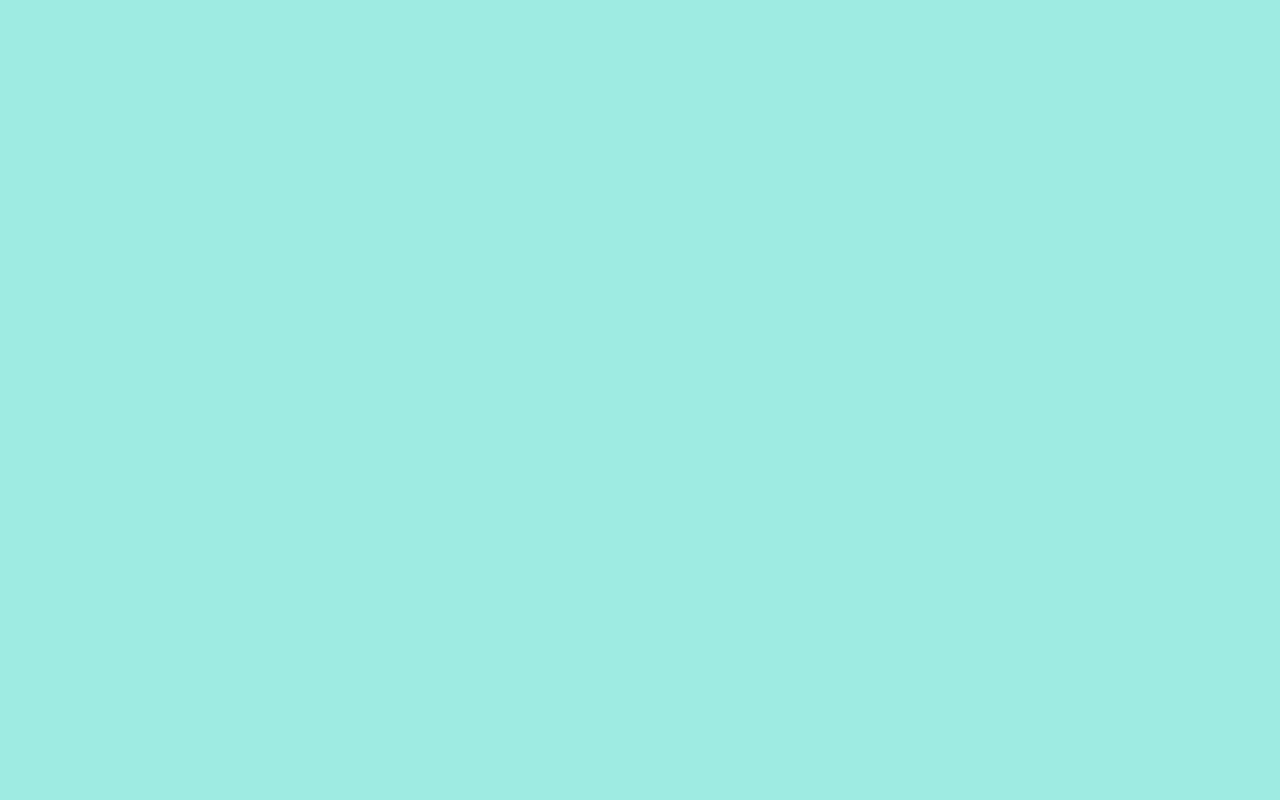
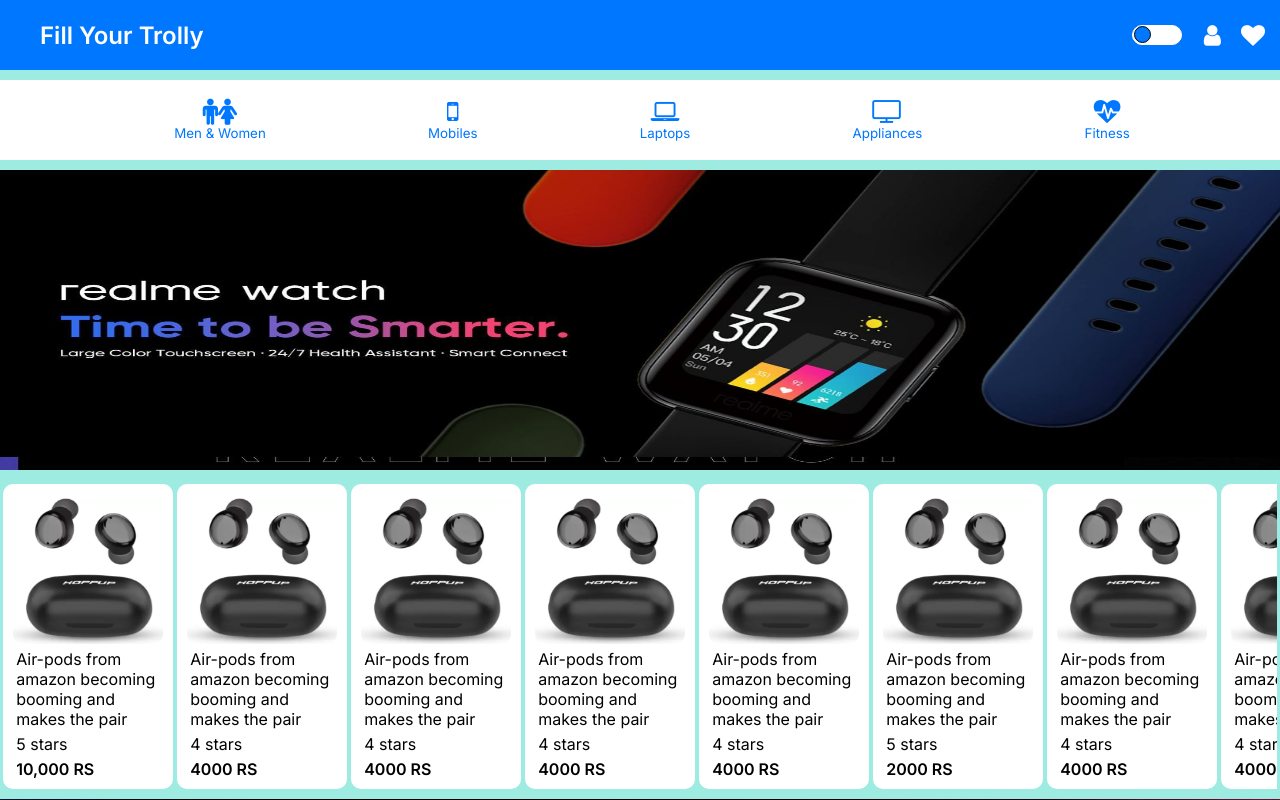
Before and after one commit to rishi282001/aff-site-gr, a React (Create React App) app: page / in a window 1280 px wide. Built offline with nearby package versions, Linux system fonts and the light colour scheme.

Commit message:
Home page created and almost  front end finished

```diff
--- a/src/App.js
+++ b/src/App.js
@@ -8,6 +8,8 @@
 import { TransitionGroup, CSSTransition } from "react-transition-group";
 import { Titlebar } from "./Titlebar"
 import { Profile } from "./Profile";
+import { Wishlist } from './Wishlist';
+import { Search } from './Search';
 
 function App() {
   const location = useLocation();
@@ -20,15 +22,16 @@
         key={location.pathname}
       >
         <div className="App">
-          {/* <Titlebar />
-          <Navbar />
-          <Profile /> */}
+          <div className="div-1"> <Titlebar /> </div>
+          <div className="div-2"> <Navbar /> </div>
+          <div className="div-3">
             <Switch location={location}>
               <Route exact path="/login" component={Login} />
               <Route exact path="/register" component={Register} />
               <Route exact path="/" component={Home} />
               <Route component={NotFound} />
             </Switch>
+          </div>
         </div>
       </CSSTransition>
     </TransitionGroup>
--- a/src/Home.js
+++ b/src/Home.js
@@ -1,46 +1,89 @@
+import { HomeProducts } from "./HomeProducts";
 import { Product } from "./Product";
-
 
 export function Home() {
     const products = [
         {
-            imgLink: "",
-            title: "Redmi note 9 pro",
-            price: "12,000",
-            rating: "3.0 of 5.0 stars",
-            totalRating: "(2000)"
+            imgLink: "image.png",
+            title: "Air-pods from amazon becoming booming and makes the pair",
+            starRating: "5 stars",
+            price: "10,000 RS"
         },
         {
-            imgLink: "",
-            title: "Redmi note 9 pro",
-            price: "12,000",
-            rating: "3.0 of 5.0 stars",
-            totalRating: "(2000)"
+            imgLink: "image.png",
+            title: "Air-pods from amazon becoming booming and makes the pair",
+            starRating: "4 stars",
+            price: "4000 RS"
         },
         {
-            imgLink: "",
-            title: "Redmi note 9 pro",
-            price: "12,000",
-            rating: "3.0 of 5.0 stars",
-            totalRating: "(2000)"
+            imgLink: "image.png",
+            title: "Air-pods from amazon becoming booming and makes the pair",
+            starRating: "4 stars",
+            price: "4000 RS"
         },
+        {
+            imgLink: "image.png",
+            title: "Air-pods from amazon becoming booming and makes the pair",
+            starRating: "4 stars",
+            price: "4000 RS"
+        },
+        {
+            imgLink: "image.png",
+            title: "Air-pods from amazon becoming booming and makes the pair",
+            starRating: "4 stars",
+            price: "4000 RS"
+        },
+        {
+            imgLink: "image.png",
+            title: "Air-pods from amazon becoming booming and makes the pair",
+            starRating: "5 stars",
+            price: "2000 RS"
+        },
+        {
+            imgLink: "image.png",
+            title: "Air-pods from amazon becoming booming and makes the pair",
+            starRating: "4 stars",
+            price: "4000 RS"
+        },
+        {
+            imgLink: "image.png",
+            title: "Air-pods from amazon becoming booming and makes the pair",
+            starRating: "4 stars",
+            price: "4000 RS"
+        },
+        {
+            imgLink: "image.png",
+            title: "Air-pods from amazon becoming booming and makes the pair",
+            starRating: "4 stars",
+            price: "4000 RS"
+        },
+        {
+            imgLink: "image.png",
+            title: "Air-pods from amazon becoming booming and makes the pair",
+            starRating: "4 stars",
+            price: "20,000 RS"
+        }
     ]
 
-    return(
+    return (
         <div className="home">
+            <img src="realme.jpg" className="banner"></img>
+            <div className="home-products">
             {
-                // products.map((product, key) => {
-                //     return(
-                //         <Product
-                //           imgLink={product.imgLink}
-                //           title={product.title}
-                //           price={product.price}
-                //           rating={product.rating}
-                //           totalRating={product.totalRating}
-                //         />
-                //     );
-                // })
+                products.map((product,key) => {
+                    return (
+                        <HomeProducts
+                            key={key}
+                            imgLink={product.imgLink}
+                            title={product.title}
+                            starRating={product.starRating}
+                            price={product.price}
+                        />
+                    );
+                })
             }
+            </div>
+            <img src="k20.jpg" className="banner"></img>
         </div>
     );
 }
--- /dev/null
+++ b/src/HomeProducts.js
@@ -0,0 +1,10 @@
+export function HomeProducts(props) {
+    return(
+        <div className="home-product">
+            <img src={props.imgLink} className="product-img" />
+            <span> {props.title} </span>
+            <span> {props.starRating} </span>
+            <span className="price"> {props.price} </span>
+        </div>
+    );
+}
--- a/src/Navbar.js
+++ b/src/Navbar.js
@@ -7,16 +7,10 @@
     overlay.setAttribute("class","overlay");
     overlay.addEventListener("click",() => handleSlide());
 
-    // useEffect(() => {
-    //     window.addEventListener('resize',() => {
-
-    //     });
-    // },[]);
-
     function handleSlide() {
         let navContent = document.querySelector(".nav-content");
         let barsButton = document.querySelector("#bars-btn");
-        let body = document.getElementById("root");
+        let body = document.querySelector(".App");
         count++;
 
         if(count % 2 !== 0)
--- a/src/Product.js
+++ b/src/Product.js
@@ -13,6 +13,7 @@
                     <span className="product-rating"> {props.rating} </span>
                     <span className="product-totalRating"> {props.totalRating} </span>
                 </div>
+
                 <div className="button-holder">
                     <Button
                         id="buy-now-btn"
@@ -20,8 +21,9 @@
                         size="medium"
                         color="primary"
                     >
-                        Buy Now
+                        {props.button1}
                     </Button>
+
                     <Button
                         id="add-to-wishist-btn"
                         variant="contained"
@@ -29,7 +31,7 @@
                         color="primary"
                         style={{background: "#FF7171", color: "#FFF"}}
                     >
-                        Add to wishlist
+                        {props.button2}
                     </Button>
                 </div>
             </div>
--- a/src/Profile.js
+++ b/src/Profile.js
@@ -30,7 +30,7 @@
                <IconButton>
                 <div className="signout">
                         <i className="fa fa-power-off" aria-hidden="true"></i>
-                        <h3>signout</h3>
+                        <h3>Signout</h3>
                     </div>
                </IconButton>
             </div>
--- /dev/null
+++ b/src/Search.js
@@ -0,0 +1,24 @@
+import { useEffect } from "react";
+
+export function Search() {
+    let isFocus = false;
+
+    useEffect(() => {
+        document.querySelector("#search-input").addEventListener("focus", () => isFocus = true);
+        document.querySelector("#search-input").addEventListener("focusout", () => isFocus = false);
+
+        document.addEventListener('keypress', (e) => {
+            if (isFocus && e.key === "Enter")
+            {
+
+            }
+        })
+    },[]);
+
+    return (
+        <div className="search">
+            <input type="text" id="search-input" placeholder="Search" />
+            <i className="fa fa-search"></i>
+        </div>
+    );
+}
--- a/src/Wishlist.js
+++ b/src/Wishlist.js
@@ -1,7 +1,52 @@
+import { Product } from "./Product";
+
 export function Wishlist () {
+    const products = [
+        {
+            imgLink: "",
+            title: "Redmi note 9 pro",
+            price: "12,000",
+            rating: "3.0 of 5.0 stars",
+            totalRating: "(2000)"
+        },
+        {
+            imgLink: "",
+            title: "Redmi note 9 pro",
+            price: "12,000",
+            rating: "3.0 of 5.0 stars",
+            totalRating: "(2000)"
+        },
+        {
+            imgLink: "",
+            title: "Redmi note 9 pro",
+            price: "12,000",
+            rating: "3.0 of 5.0 stars",
+            totalRating: "(2000)"
+        },
+    ]
+
     return(
         <div className="wishlist">
-
+            <div className="heart-holder">
+                <i className="fa fa-heart" style={{color: "#fff"}}></i>
+                <i className="fa fa-heart" style={{color: "#9EEBE2"}}></i>
+            </div>
+            <h1>My wishlist</h1>
+            {
+                products.map((product, key) => {
+                    return(
+                        <Product
+                          imgLink={product.imgLink}
+                          title={product.title}
+                          price={product.price}
+                          rating={product.rating}
+                          totalRating={product.totalRating}
+                          button1={"Buy"}
+                          button2={"Remove"}
+                        />
+                    );
+                })
+            }
         </div>
     );
 }
--- a/src/index.scss
+++ b/src/index.scss
@@ -5,6 +5,16 @@
 * {
   box-sizing: border-box;
   font-family: 'Inter', sans-serif;
+}
+
+*::-webkit-scrollbar {
+  display: none;
+}
+
+/* Hide scrollbar for IE, Edge and Firefox */
+* {
+  -ms-overflow-style: none;  /* IE and Edge */
+  scrollbar-width: none;  /* Firefox */
 }
 
 
@@ -26,6 +36,19 @@
 
 .App {
   height: 100vh;
+  position: relative;
+
+  .div-1 {
+    height: 10%;
+  }
+
+  .div-2 {
+    height: 10%;
+  }
+
+  .div-3 {
+    height: 80%;
+  }
 }
 
 
@@ -68,7 +91,7 @@
   position: absolute;
   height: 100vh;
   width: 100vw;
-  z-index: 20;
+  z-index: 2000;
   background: rgba(0,0,0,0.5);
 }
 
@@ -77,7 +100,6 @@
 // Titlebar
 
 .titlebar {
-  position: fixed;
   width: 100vw;
   height: 70px;
   z-index:100;
@@ -137,7 +159,6 @@
   display: flex;
   height: 10vh;
   width: 100vw;
-  position: fixed;
   justify-content: space-evenly;
   align-items: center;
   background: #FFF;
@@ -254,8 +275,48 @@
 
 
 .home {
-  @include flexBox(column);
-  row-gap: 20px;
+  column-gap: 10px;
+  height: 100%;
+  overflow-y: scroll;
+
+  .banner {
+    width: 100%;
+    height: 300px;
+    margin-top: 10px;
+  }
+
+  .home-products {
+    display: inline-flex;
+    max-width: 99.5vw;
+    column-gap: 4px;
+    overflow: auto;
+    margin-top: 10px;
+
+    .home-product {
+      @include flexBox(column);
+      row-gap: 5px;
+      max-width: 220px;
+      text-align: left;
+      padding: 10px ;
+      border-radius: 10px;
+      background-color: #FFF;
+
+      .price {
+        font-weight: bold;
+      }
+
+      img {
+        height: 150px;
+        width: 150px;
+        border-radius: 10px;
+      }
+
+      span {
+        padding-left: 3px;
+        width: 100%;
+      }
+    }
+  }
 }
 
 
@@ -322,7 +383,9 @@
 
 .profile {
   @include flexBox(column);
+  height: 100%;
   row-gap: 20px;
+
 
   .holder-1, .holder-2 {
     @include flexBox(row);
@@ -349,6 +412,52 @@
   }
 }
 
+
+/* Wishlist */
+
+.wishlist {
+  position: relative;
+
+  .heart-holder {
+    position: relative;
+    height: 30px;
+    @include flexBox(row);
+
+    i {
+      position: absolute;
+
+      &:nth-child(1) {
+        transform: scale(2);
+      }
+
+      &:nth-child(2) {
+        transform: scale(1.4);
+      }
+    }
+  }
+}
+
+
+
+
+.search {
+  width: 300px;
+  padding: 5px;
+  border-radius: 35px;
+  background-color: #FFF;
+
+  input {
+    width: 88%;
+    margin-right: 5px;
+    outline: none;
+    border: none;
+  }
+}
+
+
+
+
+/* home Products */
 
 
 
@@ -392,6 +501,7 @@
   }
 
   .navbar {
+    position: relative;
     justify-content: left;
 
     .fa.fa-bars {
```
Also changed, not shown: public/k20.jpg (added), public/realme.jpg (added). Lines whose indentation alone changed are shown as unchanged.
